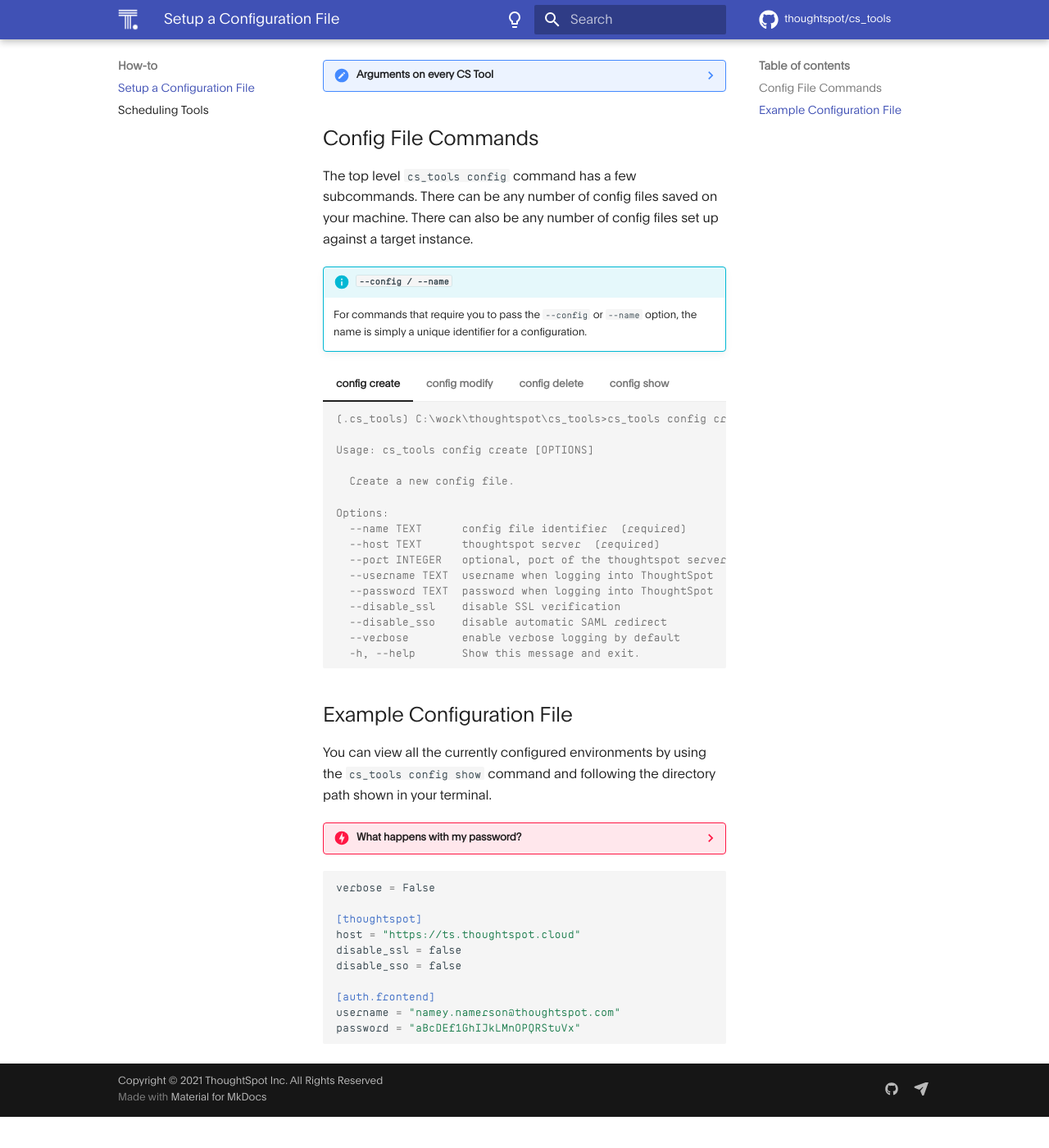
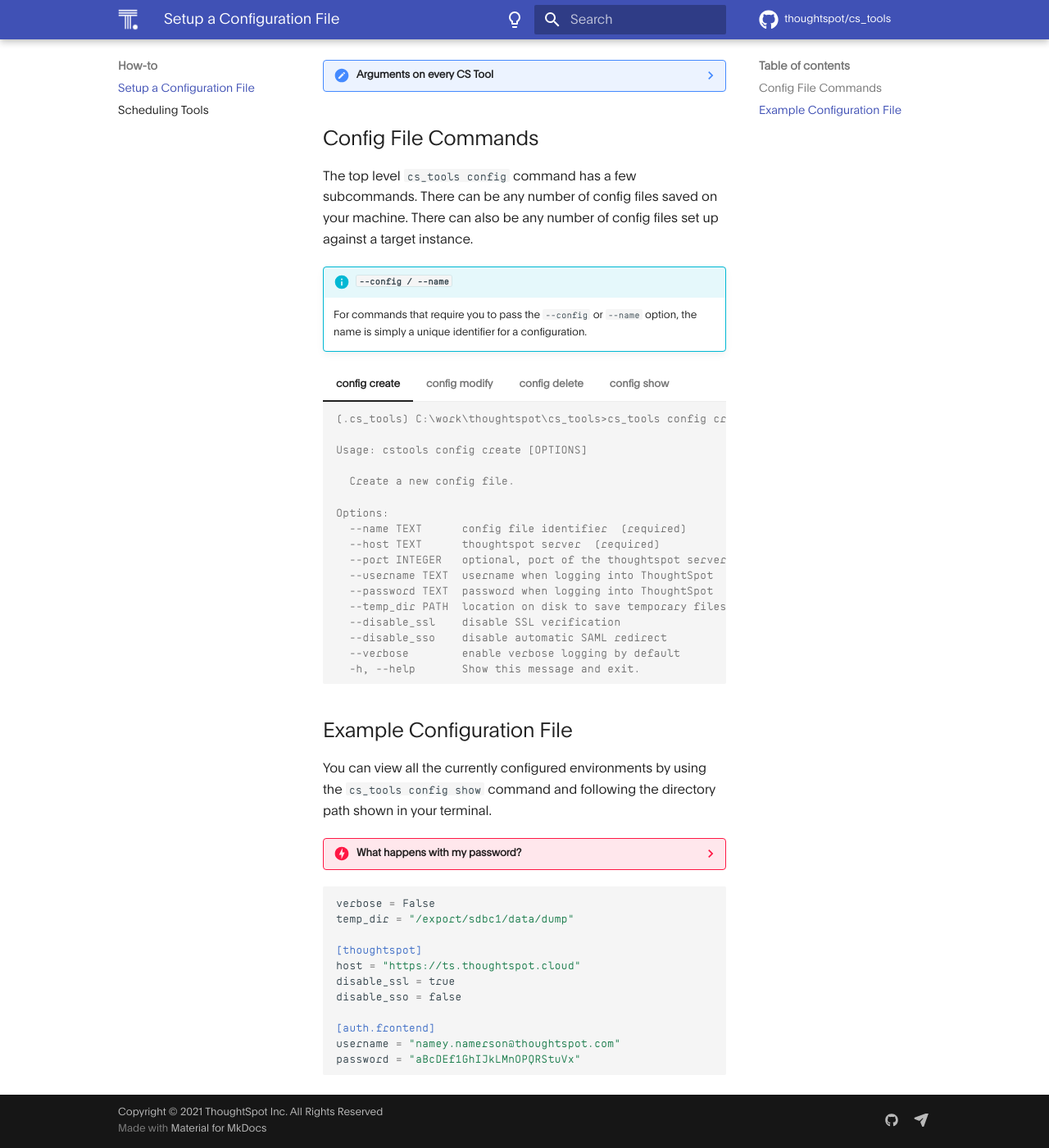
Before and after one commit to thoughtspot/cs_tools, an MkDocs documentation site: the page built from docs/how-to/configuration-file.md, in a window 1280 px wide and 1400 px high, scrolled down 789 px. Shown: the whole window at 82% size. Built offline with MkDocs 1.6.1 and Material for MkDocs 9.7.7, drawn with Linux system fonts in a browser that asks for light colours; some web fonts are replaced; comment, search, counter and statistics services are not loaded; before the commit the page ends 2151 px from its top, so only the background shows below that.

Commit message:
📜 document --temp_dir

````diff
--- a/docs/how-to/configuration-file.md
+++ b/docs/how-to/configuration-file.md
@@ -21,12 +21,13 @@
 
     === "Optional"
         ```
-          Name             Type     Description
-          --------------------------------------------------------------
-          --port        | INTEGER |  optional, port of the thoughtspot server
-          --disable_ssl |  FLAG   |  disable SSL verification
-          --disable_sso |  FLAG   |  disable automatic SAML redirect
-          --verbose     |  FLAG   |  enable verbose logging for this run only
+          Name             Type       Description
+          ------------------------------------------------------------------------
+          --port        | INTEGER   |  optional, port of the thoughtspot server
+          --disable_ssl |  FLAG     |  disable SSL verification
+          --disable_sso |  FLAG     |  disable automatic SAML redirect
+          --temp_dir    | DIRECTORY |  filepath to save large temporary files to
+          --verbose     |  FLAG     |  enable verbose logging for this run only
         ```
 
     === "Recommended"
@@ -52,7 +53,7 @@
     ```console
     (.cs_tools) C:\work\thoughtspot\cs_tools>cs_tools config create
 
-    Usage: cs_tools config create [OPTIONS]
+    Usage: cstools config create [OPTIONS]
 
       Create a new config file.
 
@@ -62,6 +63,7 @@
       --port INTEGER   optional, port of the thoughtspot server
       --username TEXT  username when logging into ThoughtSpot  (required)
       --password TEXT  password when logging into ThoughtSpot  (required)
+      --temp_dir PATH  location on disk to save temporary files
       --disable_ssl    disable SSL verification
       --disable_sso    disable automatic SAML redirect
       --verbose        enable verbose logging by default
@@ -73,20 +75,21 @@
     ```console
     (.cs_tools) C:\work\thoughtspot\cs_tools>cs_tools config modify --help
 
-    Usage: cs_tools config modify [OPTIONS]
+    Usage: cstools config modify [OPTIONS]
 
       Modify an existing config file.
 
     Options:
-      --name TEXT      config file identifier  (required)
-      --host TEXT      thoughtspot server
-      --port INTEGER   optional, port of the thoughtspot server
-      --username TEXT  username when logging into ThoughtSpot
-      --password TEXT  password when logging into ThoughtSpot
-      --disable_ssl    disable SSL verification
-      --disable_sso    disable automatic SAML redirect
-      --verbose        enable verbose logging by default
-      -h, --help       Show this message and exit.
+      --name TEXT                       config file identifier  (required)
+      --host TEXT                       thoughtspot server
+      --port INTEGER                    optional, port of the thoughtspot server
+      --username TEXT                   username when logging into ThoughtSpot
+      --password TEXT                   password when logging into ThoughtSpot
+      --temp_dir PATH                   location on disk to save temporary files
+      --disable_ssl / --no-disable_ssl  disable SSL verification
+      --disable_sso / --no-disable_sso  disable automatic SAML redirect
+      --verbose / --normal              enable verbose logging by default
+      -h, --help                        Show this message and exit.
     ```
 
 === "config delete"
@@ -126,10 +129,11 @@
 
 ```toml
 verbose = False
+temp_dir = "/export/sdbc1/data/dump"
 
 [thoughtspot]
 host = "https://ts.thoughtspot.cloud"
-disable_ssl = false
+disable_ssl = true
 disable_sso = false
 
 [auth.frontend]
````
